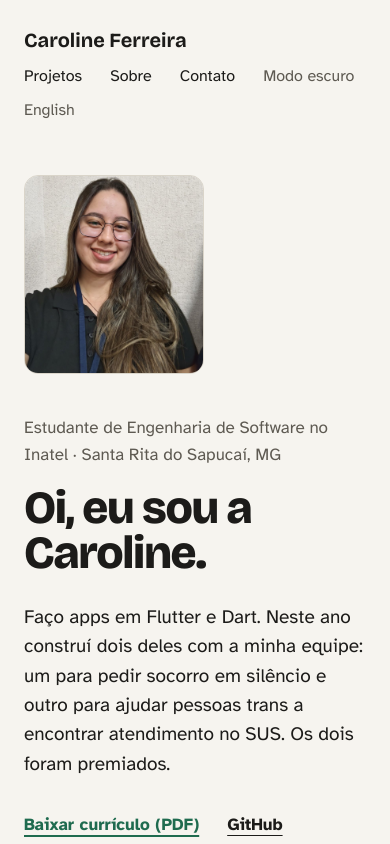
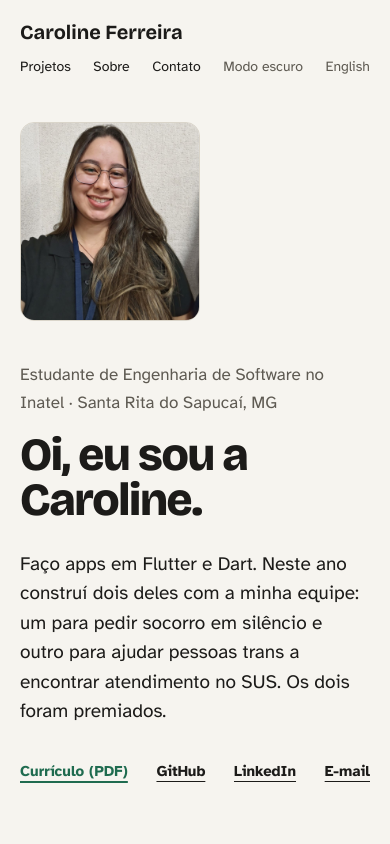
Before and after one commit to carolferreira-dev/portifolio, a plain HTML site: page index.html in a window 390 px wide. Shown: the top 844 px of the page. Drawn offline with nearby package versions, Linux system fonts and the light colour scheme.

Commit message:
Menu e links da abertura numa linha só no celular
No celular, o menu e os links do topo cabiam em duas linhas. Agora ficam em uma, com fonte e espaçamento menores, e o link do currículo ficou mais curto (Currículo (PDF) / Résumé (PDF)). Em telas com menos de 350 px eles voltam a quebrar a linha em vez de vazar.

```diff
--- a/assets/css/style.css
+++ b/assets/css/style.css
@@ -182,6 +182,12 @@ a:hover { color: var(--accent); }
 /* 6. Telas pequenas */
 @media (max-width: 700px) {
   body { font-size: 17px; }
+  .wrap { padding: 0 20px; }
+  /* Menu e links da abertura numa linha só no celular */
+  .site-header .wrap { padding-top: 20px; padding-bottom: 20px; }
+  .nav, .hero-links { width: 100%; flex-wrap: nowrap; justify-content: space-between; gap: 12px; white-space: nowrap; }
+  .nav { font-size: 14px; }
+  .hero-links { font-size: 15px; }
   .hero { padding-top: 24px; }
   .hero-photo { flex-basis: 180px; width: 180px; }
   .intro { font-size: 19px; }
@@ -194,3 +200,8 @@ a:hover { color: var(--accent); }
   .diagram { padding: 12px; }
 }
 .not-found { font: 800 clamp(40px, 7vw, 72px)/1 var(--display); letter-spacing: -0.03em; }
+
+/* Telas muito estreitas: se não couber, volta a quebrar a linha em vez de vazar */
+@media (max-width: 349px) {
+  .nav, .hero-links { flex-wrap: wrap; justify-content: flex-start; }
+}
--- a/index.html
+++ b/index.html
@@ -47,7 +47,7 @@
           <h1>Oi, eu sou a Caroline.</h1>
           <p class="intro">Faço apps em Flutter e Dart. Neste ano construí dois deles com a minha equipe: um para pedir socorro em silêncio e outro para ajudar pessoas trans a encontrar atendimento no SUS. Os dois foram premiados.</p>
           <div class="hero-links">
-            <a class="action" href="assets/docs/curriculo-caroline-ferreira.pdf" download>Baixar currículo (PDF)</a>
+            <a class="action" href="assets/docs/curriculo-caroline-ferreira.pdf" download>Currículo (PDF)</a>
             <a href="https://github.com/carolferreira-dev" rel="me">GitHub</a>
             <a href="https://www.linkedin.com/in/carolineferreiradesouza" rel="me">LinkedIn</a>
             <a href="mailto:carolferreira.dev@gmail.com">E-mail</a>
```
Also changed, not shown: en/index.html (+1 -1 lines).
